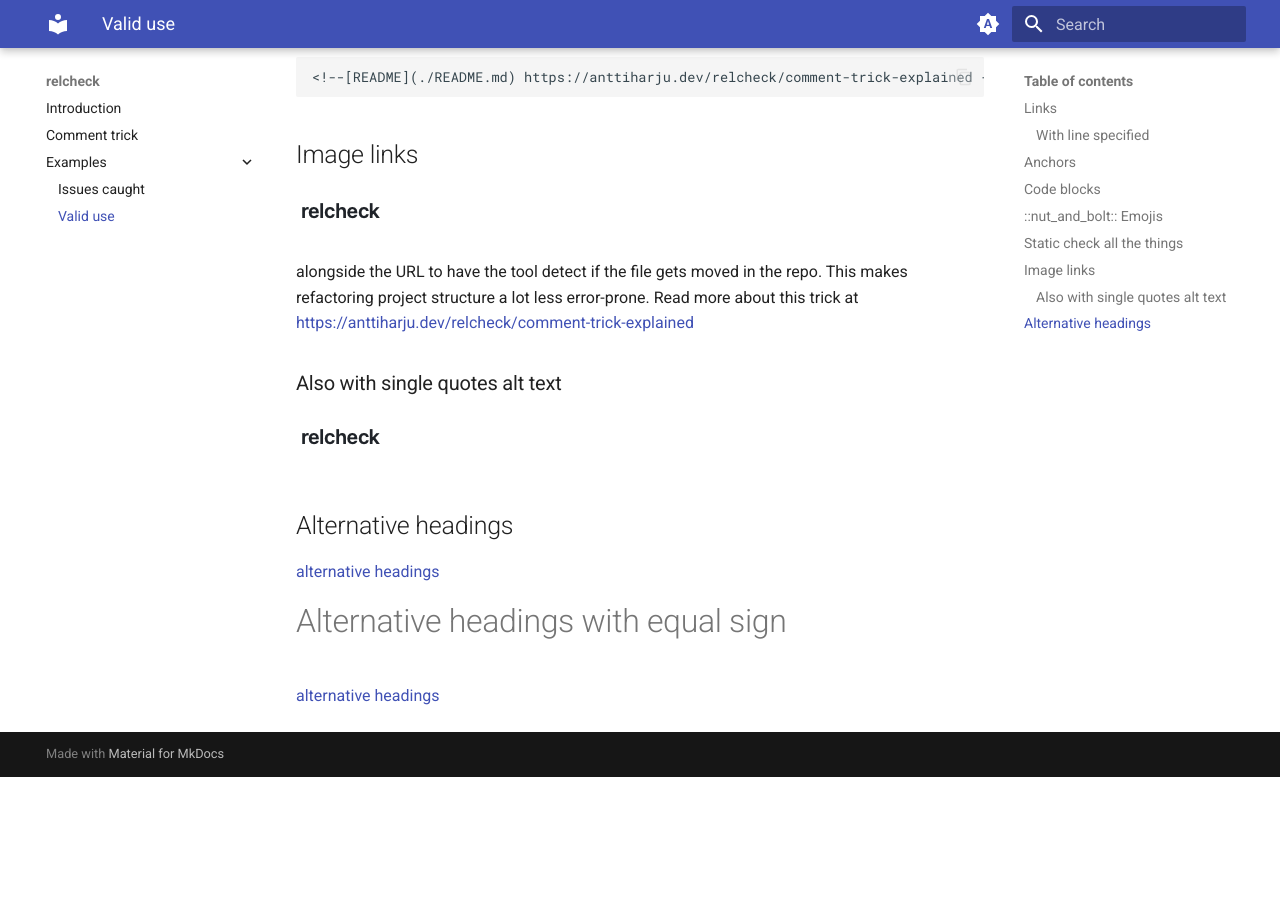
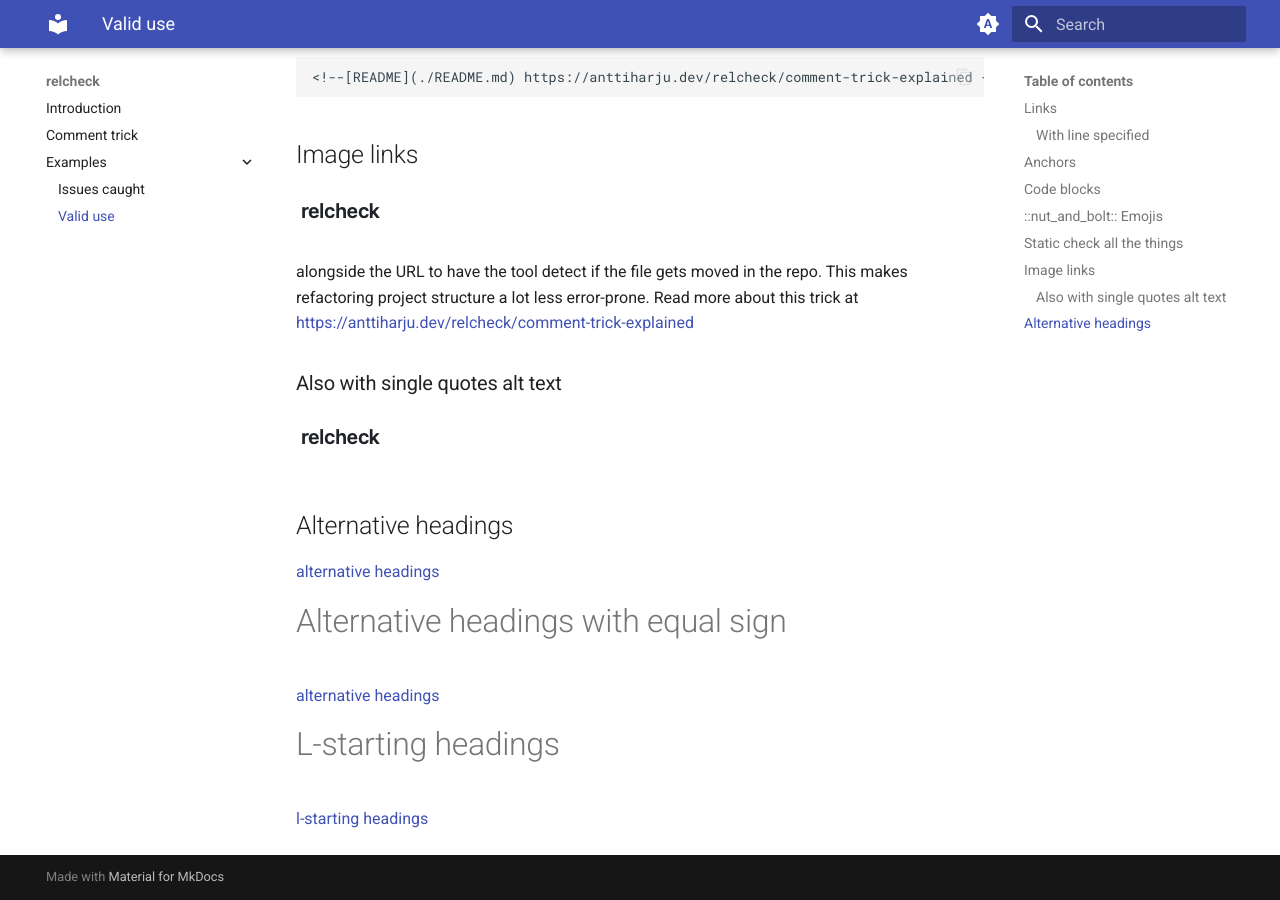
Before and after one commit to anttiharju/relcheck, an MkDocs documentation site: the page built from docs/examples/valid-use.md, in a window 1280 px wide and 900 px high, scrolled down 1084 px. Built offline with MkDocs 1.6.1 and Material for MkDocs 9.7.7, drawn with Linux system fonts in a browser that asks for light colours; before the commit the page ends 1861 px from its top, so only the background shows below that.

Commit message:
Fix line heading detection

```diff
--- a/docs/examples/valid-use.md
+++ b/docs/examples/valid-use.md
@@ -61,3 +61,7 @@
 <!-- prettier-ignore-end -->
 
 [alternative headings](./valid-use.md#alternative-headings-with-equal-sign)
+
+# L-starting headings
+
+[l-starting headings](./valid-use.md#L-starting-headings)
```
